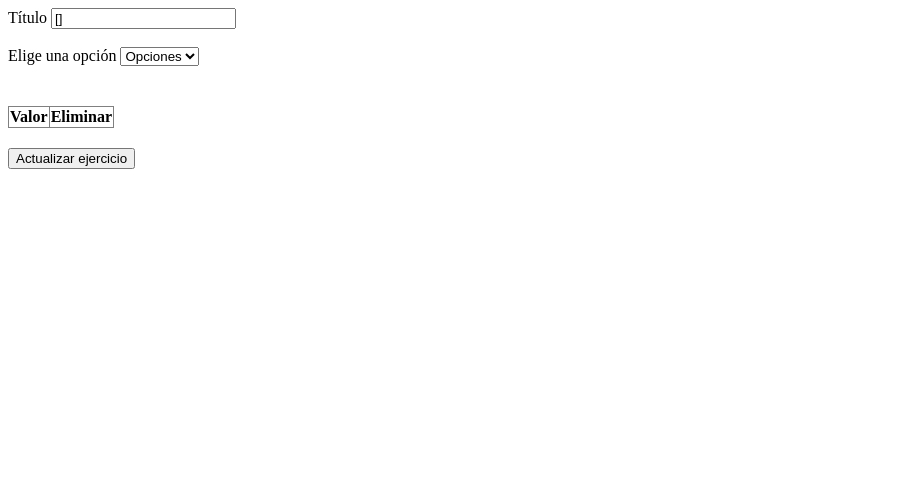
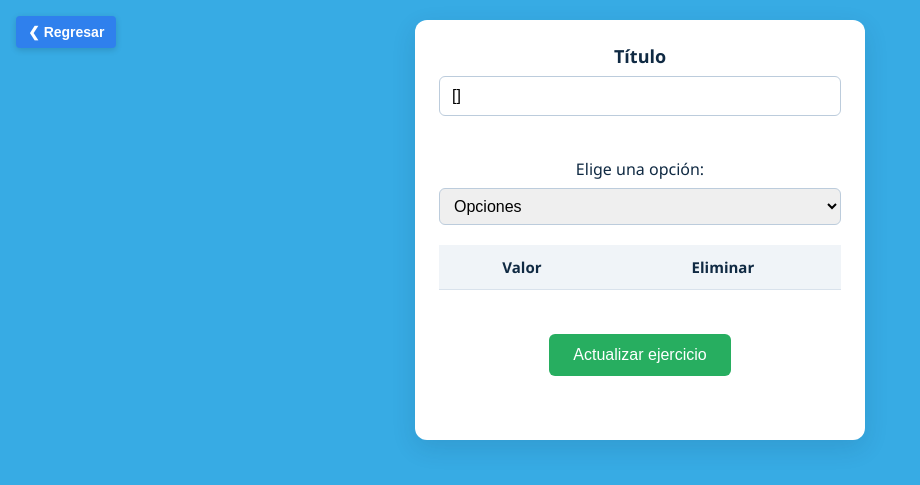
Before and after one commit to VillalobosLobos/tt, a Flask app: template templates/pages/actualizarEjercicio.html in a window 1280 px wide. Shown: the top 485 px of the page, without its empty margins (0-920 px from the left). Run offline with Flask 3, Linux system fonts and the light colour scheme; the template is opened without the code that fills it: most values are stand-ins (such as "Sample title", 1, 10 or a date in 2020); lists and menus that the app fills with data are empty.

Commit message:
Front que me faltaba

```diff
--- a/static/styles/crudEjercicios.css
+++ b/static/styles/crudEjercicios.css
@@ -47,7 +47,8 @@
   ================================ */
   .cuerpo {
     background: #ffffff;
-    width: 360px;
+    width: 450px;
+    max-width: 90%;
     border-radius: 12px;
     box-shadow: 0 8px 24px rgba(16, 42, 67, 0.12);
     padding: 24px;
--- a/templates/pages/actualizarEjercicio.html
+++ b/templates/pages/actualizarEjercicio.html
@@ -1,28 +1,39 @@
 <!DOCTYPE html>
 <html lang="es">
 <head>
-  <meta charset="UTF-8">
-  <meta name="viewport" content="width=device-width, initial-scale=1.0">
+  <meta charset="UTF-8" />
+  <meta name="viewport" content="width=device-width, initial-scale=1.0" />
   <title>CRUD Ejercicios</title>
+  <!-- Enlaza tu CSS de crudEjercicios -->
+  <link rel="stylesheet" href="../../static/styles/crudEjercicios.css" type="text/css" />
 </head>
 <body>
+  <!-- Botón fijo de regresar -->
+  <button class="back-btn" onclick="window.history.back()">
+    <span class="arrow-icon">&#10094;</span>
+    <b>Regresar</b>
+  </button>
 
-    <label>Título</label>
-    <input type="text" name="titulo" id="titulo" value="{{ejercicio[1]}}">
+  <!-- Contenedor principal estilizado -->
+  <div class="cuerpo">
+    <!-- Campo de título -->
+    <label for="titulo">Título</label>
+    <input type="text" name="titulo" id="titulo" value="{{ ejercicio[1] }}" />
 
-  <br><br>
+    <br /><br />
 
-  <label for="opciones">Elige una opción</label>
-  <select id="opciones" onchange="mostrarFormulario()">
+    <!-- Selector de tipo -->
+    <label for="opciones">Elige una opción:</label>
+    <select id="opciones" class="form-select" onchange="mostrarFormulario()">
       <option value="">Opciones</option>
       <option value="letra">Letras</option>
-    <option value="numero">Números</option>
+      <option value="numero">Dígitos</option>
     </select>
 
     <!-- Formulario de letras -->
-  <form id="formLetra" style="display: none; margin-top: 20px;" onsubmit="agregarLetra(event)">
-    <label for="selectLetra">Escoja una letra</label>
-    <select id="selectLetra">
+    <form id="formLetra" class="formulario" onsubmit="agregarLetra(event)" style="display: none;">
+      <label for="selectLetra">Escoja una letra:</label>
+      <select id="selectLetra" class="form-select">
         <option value="">Opciones</option>
         <option value="A">A</option>
         <option value="B">B</option>
@@ -51,13 +62,13 @@
         <option value="Y">Y</option>
         <option value="Z">Z</option>
       </select>
-    <button type="submit">Agregar</button>
+      <button type="submit" class="btn-accion">Agregar</button>
     </form>
 
     <!-- Formulario de números -->
-  <form id="formNumero" style="display: none; margin-top: 20px;" onsubmit="agregarNumero(event)">
-    <label for="selectNumero">Escoja un número</label>
-    <select id="selectNumero">
+    <form id="formNumero" class="formulario" onsubmit="agregarNumero(event)" style="display: none;">
+      <label for="selectNumero">Escoja un dígito:</label>
+      <select id="selectNumero" class="form-select">
         <option value="">Opciones</option>
         <option value="1">1</option>
         <option value="2">2</option>
@@ -70,11 +81,11 @@
         <option value="9">9</option>
         <option value="10">10</option>
       </select>
-    <button type="submit">Agregar</button>
+      <button type="submit" class="btn-accion">Agregar</button>
     </form>
 
-  <!-- Div para mostrar resultados -->
-  <table id="tablaValores" border="1" style="margin-top: 40px; border-collapse: collapse;">
+    <!-- Tabla de resultados -->
+    <table id="tablaValores" class="tabla-resultados">
       <thead>
         <tr>
           <th>Valor</th>
@@ -86,7 +97,7 @@
       </tbody>
     </table>
 
-  <button onclick="actualizarEjercicio('{{ejercicio[0]}}')" style="margin-top: 20px;">Actualizar ejercicio</button>
+    <button class="subireje" onclick="actualizarEjercicio('{{ejercicio[0]}}')" style="margin-top: 20px;">Actualizar ejercicio</button>
 
     <!-- Cargar JS externo -->
     <script src="{{ url_for('static', filename='js/mostrarCrudPreguntas.js') }}"></script>
--- a/templates/pages/crudEjercicios.html
+++ b/templates/pages/crudEjercicios.html
@@ -16,7 +16,7 @@
 
   <div class="cuerpo">
     <!-- Título del ejercicio -->
-    <label for="titulo">Ingrese un título:</label>
+    <label for="titulo">Ingrese un título para la actividad:</label>
     <input type="text" name="titulo" id="titulo">
 
     <br><br>
@@ -86,7 +86,7 @@
     <table id="tablaValores" border="1" style="margin-top: 40px; border-collapse: collapse; width:100%;">
       <thead>
         <tr>
-          <th>Letra o Dígito</th>
+          <th>Letra o Dígito seleccionado</th>
           <th>Eliminar</th>
         </tr>
       </thead>
```
Lines whose indentation alone changed are shown as unchanged.
